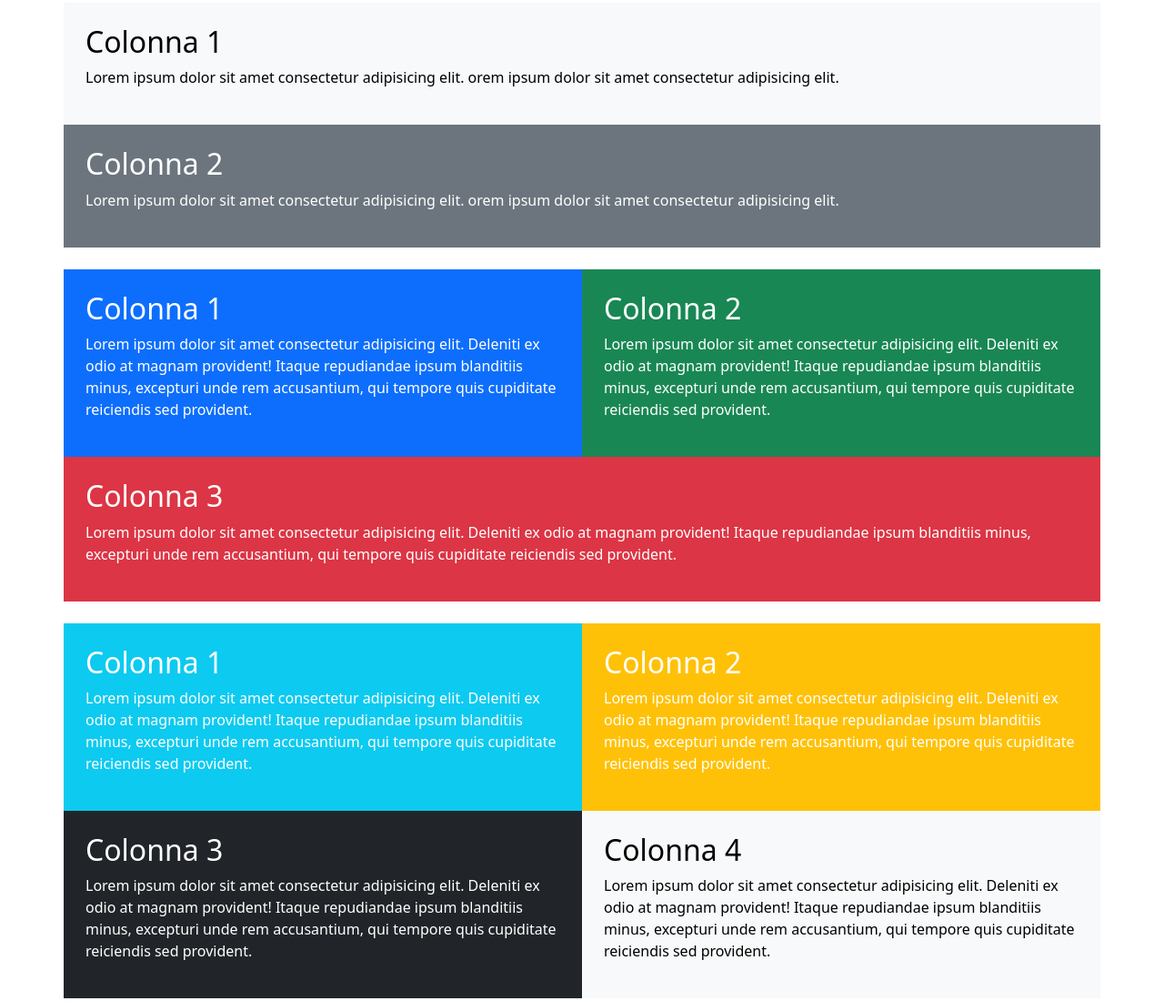
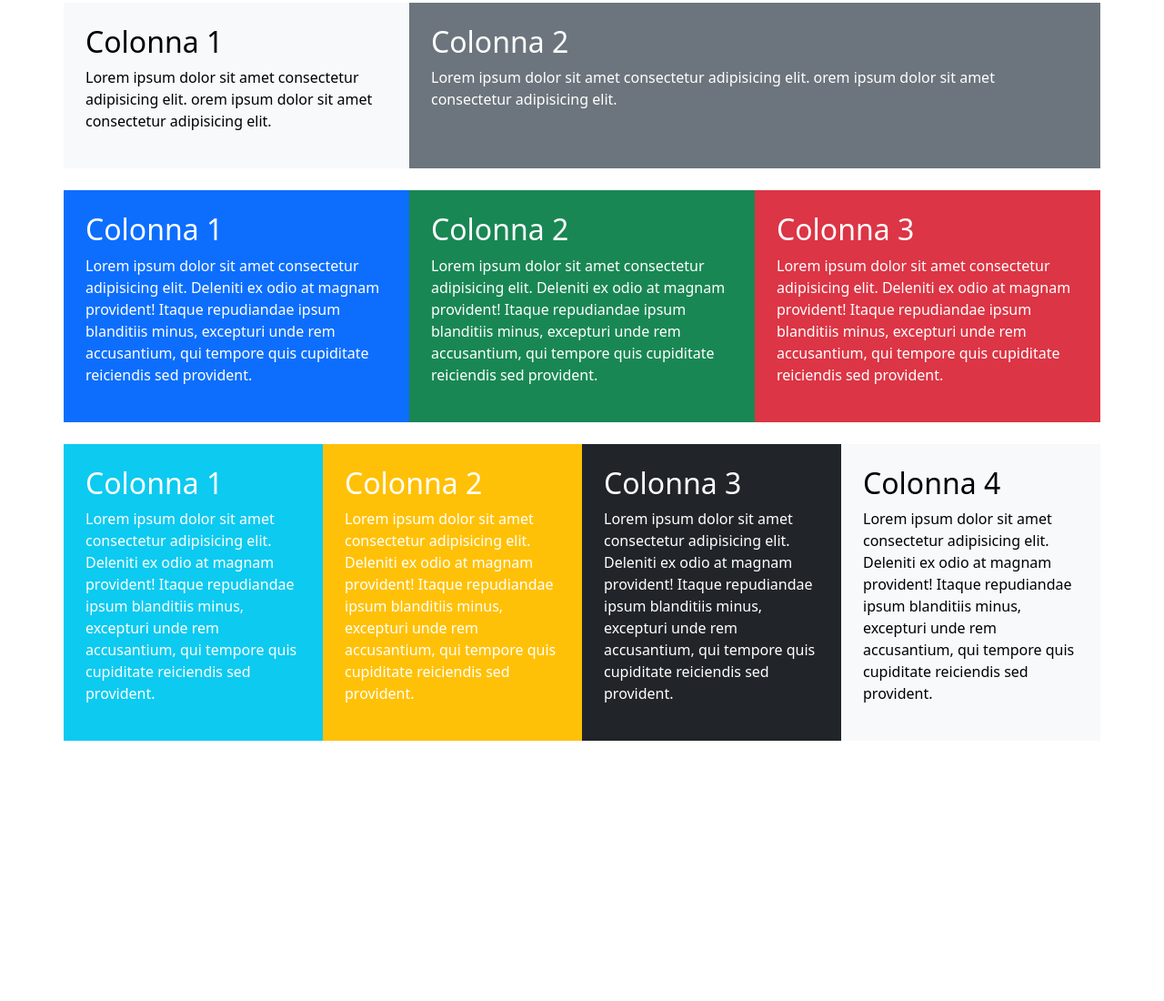
Before and after one commit to lucariggi92/htmlcss-bootstrap-layout, a plain HTML site: page index.html in a window 1280 px wide. Shown: the part 157-1257 px from the top of the page at 91% size. After the commit the page ends 1067 px from the top, so only its background shows below. Drawn offline with nearby package versions, Linux system fonts and the light colour scheme.

Commit message:
completed

```diff
--- a/index.html
+++ b/index.html
@@ -16,17 +16,17 @@
     </header>
 
     <!-- SECTION 1 -->
-    <main class=" container-sm ">
+    <main class=" container-sm container-md ">
 
 
         <section class="row pt-4 ">
-            <div class="col-sm-12 bg-light text-black p-4">
+            <div class="col-sm-12 col-md-6  col-lg-4 bg-light text-black p-4">
                 <h2>Colonna 1</h2>
                 <p>Lorem ipsum dolor sit amet consectetur adipisicing elit.
                     orem ipsum dolor sit amet consectetur adipisicing elit.
                 </p>
             </div>
-            <div class="col-sm-12 bg-secondary text-white p-4">
+            <div class="col-sm-12 col-md-6  col-lg-8 bg-secondary text-white p-4">
                 <h2>Colonna 2</h2>
                 <p>Lorem ipsum dolor sit amet consectetur adipisicing elit.
                     orem ipsum dolor sit amet consectetur adipisicing elit.
@@ -38,7 +38,7 @@
 
         <!-- SECTION 2 -->
         <section class="row pt-4 ">
-           <div class="col-sm-6 bg-primary text-white p-4">
+           <div class="col-sm-6 col-md-4 bg-primary text-white p-4">
                 <h2>Colonna 1</h2>
                 <p>Lorem ipsum dolor sit amet consectetur adipisicing elit.
                     Deleniti ex odio at magnam provident! Itaque repudiandae ipsum blanditiis minus,
@@ -46,7 +46,7 @@
                     qui tempore quis cupiditate reiciendis sed provident.
                 </p>
             </div>
-            <div class="col-sm-6 bg-success text-white p-4">
+            <div class="col-sm-6 col-md-4 bg-success text-white p-4">
                 <h2>Colonna 2</h2>
                 <p>Lorem ipsum dolor sit amet consectetur adipisicing elit.
                     Deleniti ex odio at magnam provident! Itaque repudiandae ipsum blanditiis minus,
@@ -55,7 +55,7 @@
                 </p>
             </div>
 
-            <div class="col-sm-12 bg-danger text-white p-4">
+            <div class="col-sm-12 col-md-4 bg-danger text-white p-4">
                 <h2>Colonna 3</h2>
                 <p>Lorem ipsum dolor sit amet consectetur adipisicing elit.
                     Deleniti ex odio at magnam provident! Itaque repudiandae ipsum blanditiis minus,
@@ -66,8 +66,8 @@
         </section>
 
         <!-- SECTION 3 -->
-        <section class="row pt-4 pb-5">
-              <div class="col-sm-6 bg-info text-white p-4">
+        <section class="row pt-4 pb-5 mb-lg-5">
+              <div class="col-sm-6 col-md-3 bg-info text-white p-4">
                 <h2>Colonna 1</h2>
                 <p>Lorem ipsum dolor sit amet consectetur adipisicing elit.
                     Deleniti ex odio at magnam provident! Itaque repudiandae ipsum blanditiis minus,
@@ -75,7 +75,7 @@
                     qui tempore quis cupiditate reiciendis sed provident.
                 </p>
             </div>
-          <div class="col-sm-6 bg-warning text-white p-4">
+          <div class="col-sm-6 col-md-3 bg-warning text-white p-4">
                 <h2>Colonna 2</h2>
                 <p>Lorem ipsum dolor sit amet consectetur adipisicing elit.
                     Deleniti ex odio at magnam provident! Itaque repudiandae ipsum blanditiis minus,
@@ -84,7 +84,7 @@
                 </p>
             </div>
 
-           <div class="col-sm-6 bg-dark text-white p-4">
+           <div class="col-sm-6 col-md-3 bg-dark text-white p-4">
                 <h2>Colonna 3</h2>
                 <p>Lorem ipsum dolor sit amet consectetur adipisicing elit.
                     Deleniti ex odio at magnam provident! Itaque repudiandae ipsum blanditiis minus,
@@ -93,7 +93,7 @@
                 </p>
             </div>
 
-              <div class="col-sm-6 bg-light text-black p-4">
+              <div class="col-sm-6 col-md-3 bg-light text-black p-4">
                 <h2>Colonna 4</h2>
                 <p>Lorem ipsum dolor sit amet consectetur adipisicing elit.
                     Deleniti ex odio at magnam provident! Itaque repudiandae ipsum blanditiis minus,
```
